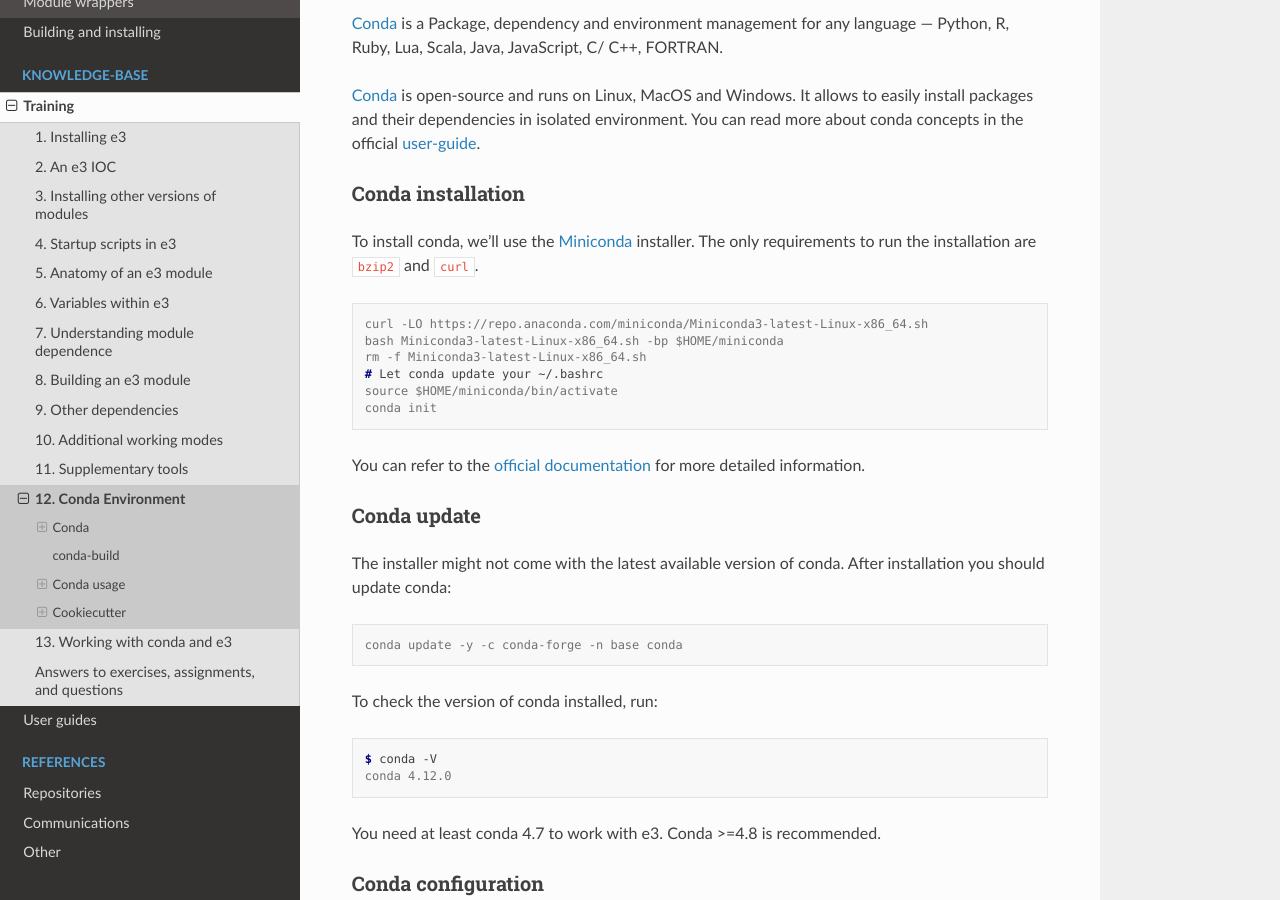
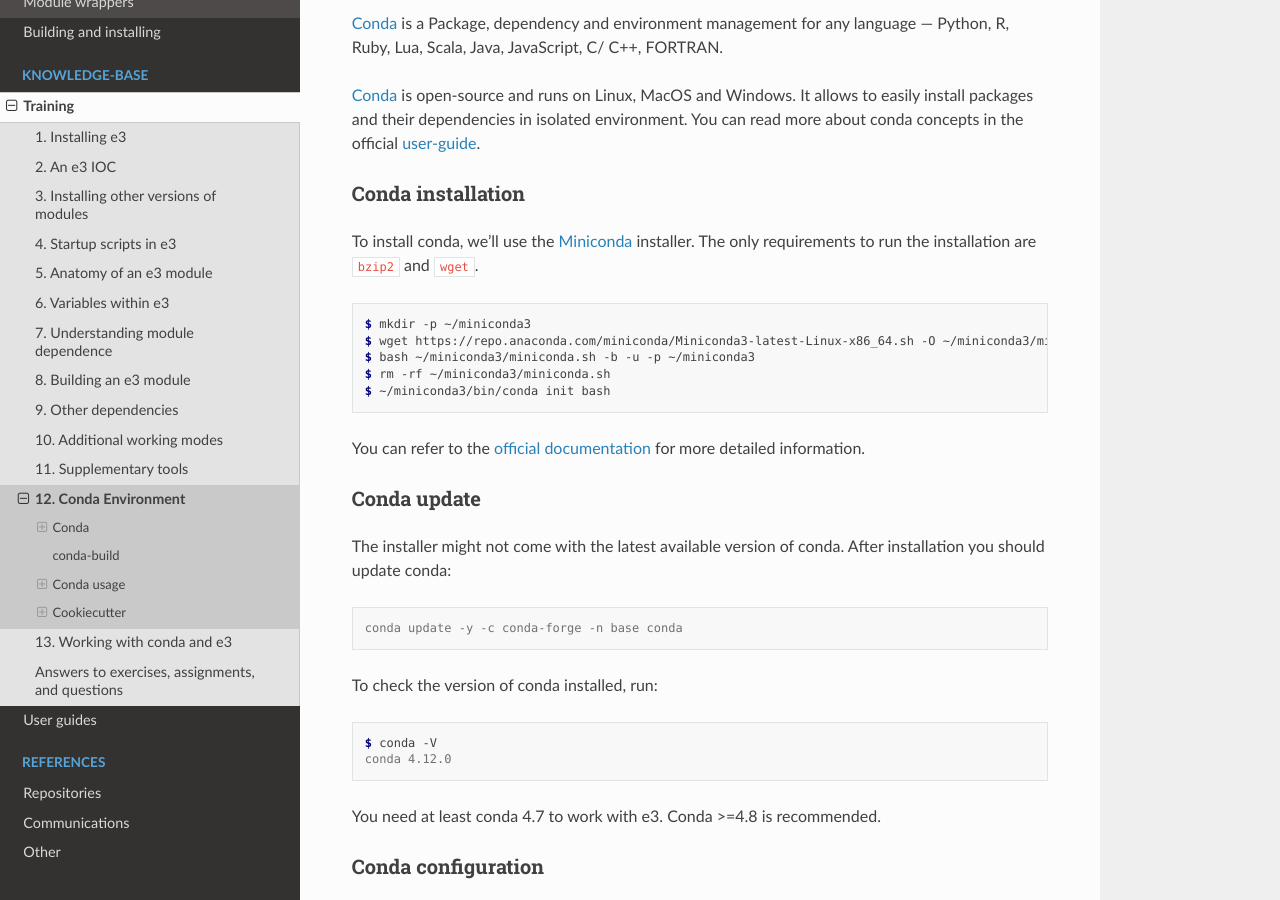
Before and after one commit to ttkorhonen/e3pages, a Sphinx documentation site: the page built from docs/kb/training/workbook/12_conda_environment.md, in a window 1280 px wide and 900 px high, scrolled down 497 px. Built offline with Sphinx 7.4.7 and the Read the Docs theme 2.0.0, drawn with Linux system fonts in a browser that asks for light colours.

Commit message:
Update to use new miniconda instructions

````diff
--- a/docs/kb/training/workbook/12_conda_environment.md
+++ b/docs/kb/training/workbook/12_conda_environment.md
@@ -26,15 +26,14 @@
 
 To install conda, we'll use the
 [Miniconda](https://docs.conda.io/en/latest/miniconda.html) installer.  The only
-requirements to run the installation are `bzip2` and `curl`.
+requirements to run the installation are `bzip2` and `wget`.
 
 ```console
-curl -LO https://repo.anaconda.com/miniconda/Miniconda3-latest-Linux-x86_64.sh
-bash Miniconda3-latest-Linux-x86_64.sh -bp $HOME/miniconda
-rm -f Miniconda3-latest-Linux-x86_64.sh
-# Let conda update your ~/.bashrc
-source $HOME/miniconda/bin/activate
-conda init
+$ mkdir -p ~/miniconda3
+$ wget https://repo.anaconda.com/miniconda/Miniconda3-latest-Linux-x86_64.sh -O ~/miniconda3/miniconda.sh
+$ bash ~/miniconda3/miniconda.sh -b -u -p ~/miniconda3
+$ rm -rf ~/miniconda3/miniconda.sh
+$ ~/miniconda3/bin/conda init bash
 ```
 
 You can refer to the [official
````
